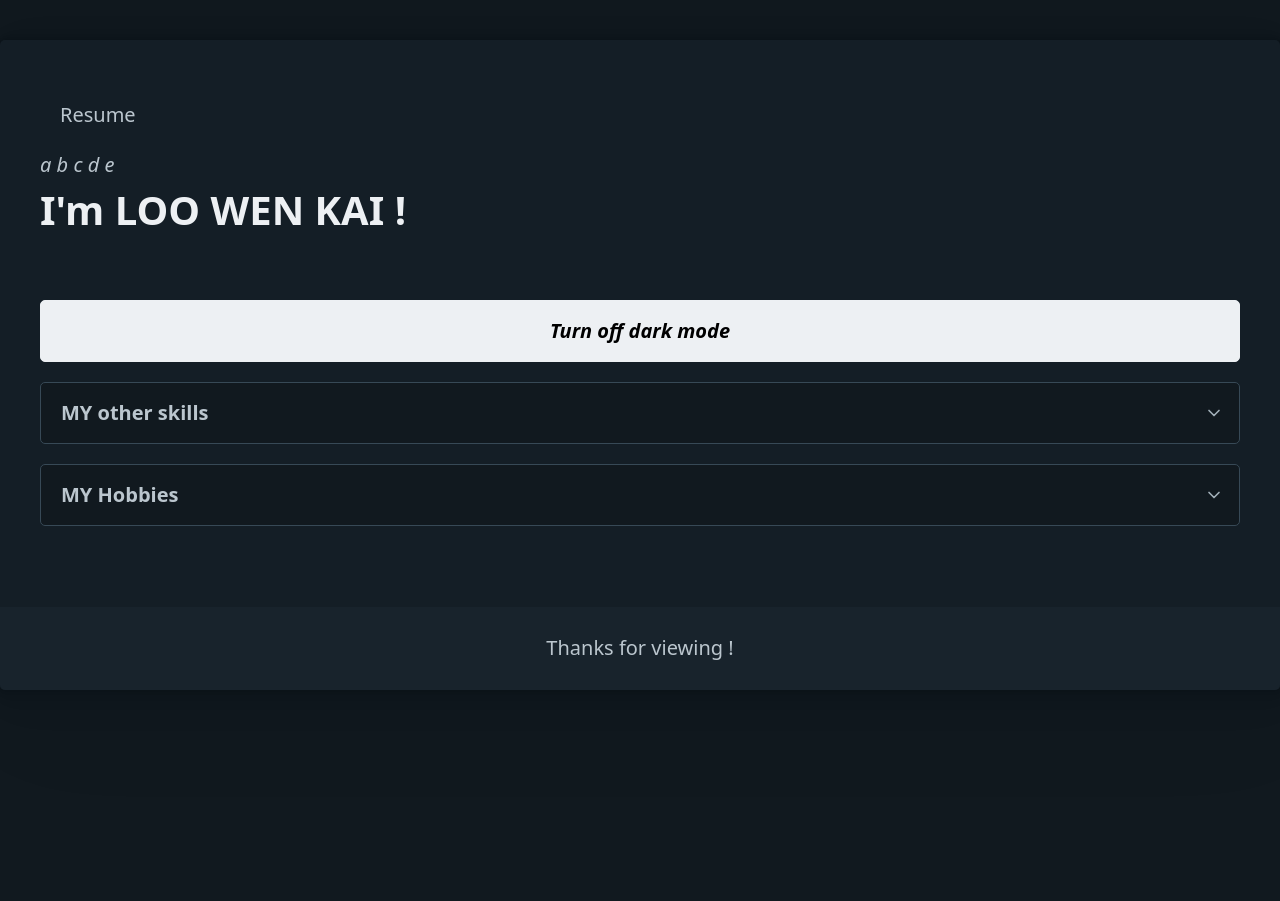
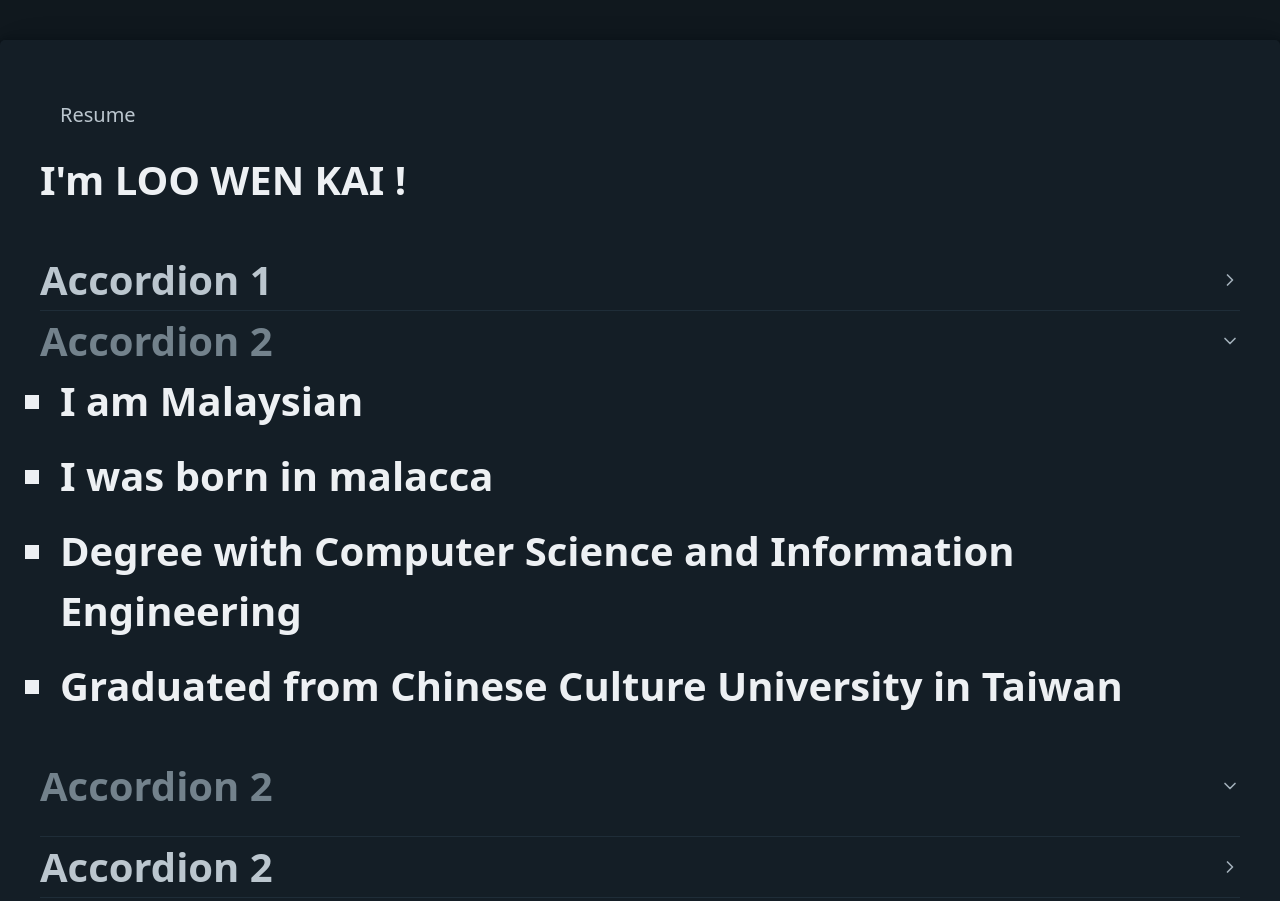
Before and after one commit to wkai1998/wkai1998, a plain HTML site: page index.html in a window 1280 px wide. Shown: the top 901 px of the page. Before the commit the page ends 800 px from the top, so only its background shows below. Drawn offline with nearby package versions, Linux system fonts and the light colour scheme.

Commit message:
Update index.html

```diff
--- a/index.html
+++ b/index.html
@@ -1,7 +1,5 @@
 <html data-theme="dark">
 		<head>
-			<meta name="desciption">
-			<meta property="og:desciption">
 			<link rel="stylesheet" href="https://unpkg.com/@picocss/pico@latest/css/pico.min.css">
 		</head>
 		<article>
@@ -20,20 +18,24 @@
 					</ul>
 				</nav>
 				<main>
-					<aside>
-						<nav class="closed-on-mobile">
-							<i>a</i>
-							<i>b</i>
-							<i>c</i>
-							<i>d</i>
-							<i>e</i>
-						</nav>
-					</aside>
 					<H1>I'm LOO WEN KAI !<H1>
-					<button class="contrast switcher theme-switcher" aria-label="Turn off dark mode">
-						<i>Turn off dark mode</i>
-
-					</button>
+						<details>
+						  <summary>Accordion 1</summary>
+						  <p>Hi, I am Kai from Malacca, Graduated with a BSc in Computer Science from Chinese Culture University, Taiwan. Equipped with excellent interpersonal skills and customer-oriented mindset in achieving corporate goals.</p>
+						</details>
+						<details open>
+						  <summary>Accordion 2</summary>
+						  <ul>
+							<li>I am Malaysian</li>
+							<li>I was born in malacca</li>
+							<li>Degree with Computer Science and Information Engineering</li>
+							<li>Graduated from Chinese Culture University in Taiwan</li>
+						  </ul>
+						  <summary>Accordion 2</summary>
+						</details>
+						<details>
+							<summary>Accordion 2</summary>
+						</details>
 					<select>
 						<option value="" disabled selected>MY other skills</option>
 						<option>-Python</option>
```
